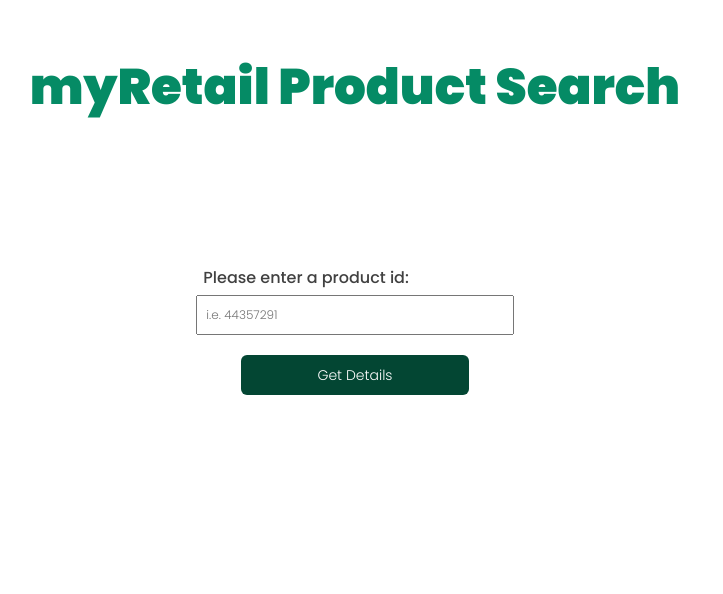
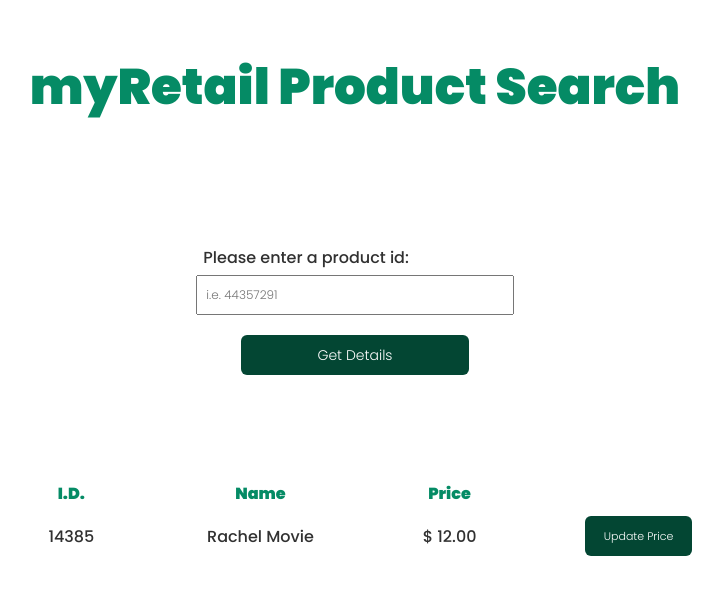
Before and after one commit to rachelpeddie/my-retail-restful-service, a React (Create React App) app: page / in a window 1280 px wide. Shown: the top 594 px of the page, without its empty margins (285-1008 px from the left). Built offline with nearby package versions, Linux system fonts and the light colour scheme.

Commit message:
App.js: removed edit header for table, commented out JSON string, index.js: created placeholder data for styling, App.css: added table styling

```diff
--- a/src/App.css
+++ b/src/App.css
@@ -1,10 +1,10 @@
 :root {
     --primary: #058B65;
     --secondary: #034633;
-    --almostBlack: #414141;
+    --almostBlack: #313131;
 }
 
-body{
+body {
     color: var(--almostBlack);
     font-family: 'Poppins', sans-serif;
 }
@@ -20,7 +20,7 @@ body{
 h1 {
     font-size: 50px;
     margin-top: 50px;
-    margin-bottom: 140px;
+    margin-bottom: 120px;
     color: var(--primary)
 }
 
@@ -46,7 +46,7 @@ label {
     margin-bottom: 6px;
 }
 
-button {
+.details-button {
     display: block;
     width: 30%;
     height: 40px;
@@ -62,10 +62,32 @@ button {
     font-weight: 300;
 }
 
-th {
-    color: var(--primary)
+.update-button {
+    display: block;
+    margin-left: auto;
+    margin-right: auto;
+    width: 60%;
+    height: 40px;
+    border: none;
+    border-radius: 6px;
+    background-color: var(--secondary);
+    color: white;
+    font-size:  11px;
+    font-family: 'Poppins', sans-serif;
+    font-weight: 300;
 }
 
-td {
-    background-color: var(--secondary);
+table {
+    margin-top: 100px;
+    width: 60%;
+    text-align: center;
 }
+
+th, td {
+    width: 25%;
+    padding: 4px;
+}
+
+th {
+    color: var(--primary);
+}
--- a/src/App.js
+++ b/src/App.js
@@ -24,43 +24,44 @@ class Main extends Component {
   }
 
   createTable = () => {
-      return(
-        <table>
+    return (
+      <div className="table-container">
+        <table align="center">
           <thead>
             <tr>
               <th>I.D.</th>
               <th>Name</th>
               <th>Price</th>
-              <th>Edit</th>
             </tr>
           </thead>
           <tbody>
             <tr>
-              <td>{this.props.reduxState.productDetails.id}</td>
-              <td>{this.props.reduxState.productDetails.name}</td>
-              <td>{this.props.reduxState.productDetails.price}</td>
-              <td><button>Update Price</button></td>
+              <td>{this.props.reduxState.productDetails[0].id}</td>
+              <td>{this.props.reduxState.productDetails[0].name}</td>
+              <td>$ {this.props.reduxState.productDetails[0].price.toFixed(2)}</td>
+              <td><button className="update-button">Update Price</button></td>
             </tr>
           </tbody>
         </table>
+      </div>
     )
   }
 
   render() {
     return (
+      <div className="container">
         <div className="main-content">
           {/* {JSON.stringify(this.state)} */}
           <header>
             <h1>myRetail Product Search</h1>
           </header>
-        <div className="container">
           <form>
             <label htmlFor="product-id">Please enter a product id:</label>
             <input onChange={this.handleChange} placeholder="i.e. 44357291" value={this.state.productId} id="product-id" type='number' required />
-            <button onClick={this.handleSubmit}>Get Details</button>
+            <button onClick={this.handleSubmit} className="details-button">Get Details</button>
           </form>
         </div>
-        {this.props.reduxState.productDetails === [''] ? this.createTable() : null}
+        {this.props.reduxState.productDetails !== [''] ? this.createTable() : null}
       </div>
     );
   }
--- a/src/index.js
+++ b/src/index.js
@@ -19,7 +19,7 @@ function* watcherSaga(){
 
 
 /** -------- REDUCERS -------- **/
-const productDetails = ( state = [''], action ) => {
+const productDetails = ( state = [{id: 14385, name: 'Rachel Movie', price: 12.00}], action ) => {
     return state;
 };
 
```
Lines whose indentation alone changed are shown as unchanged.
